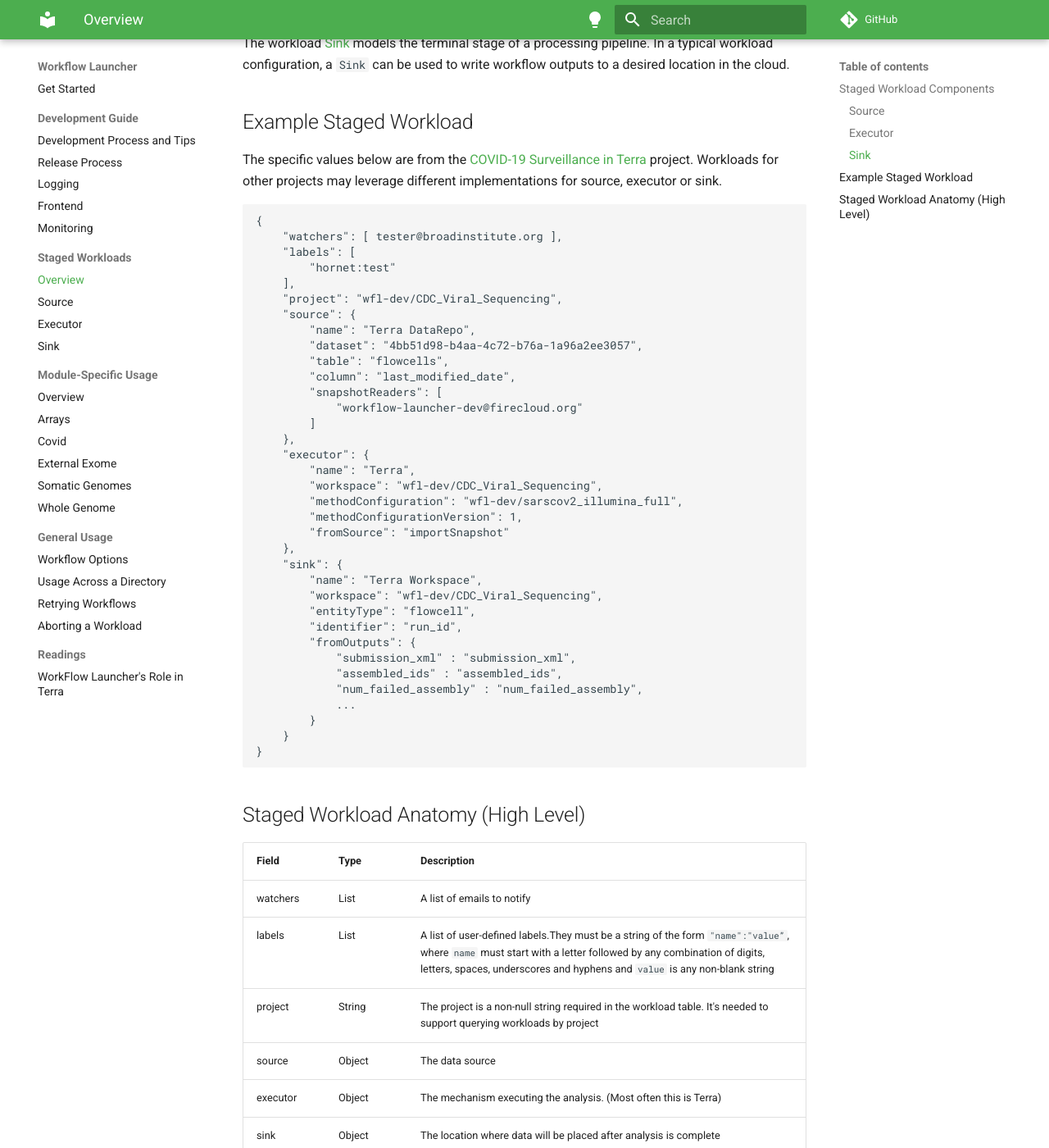
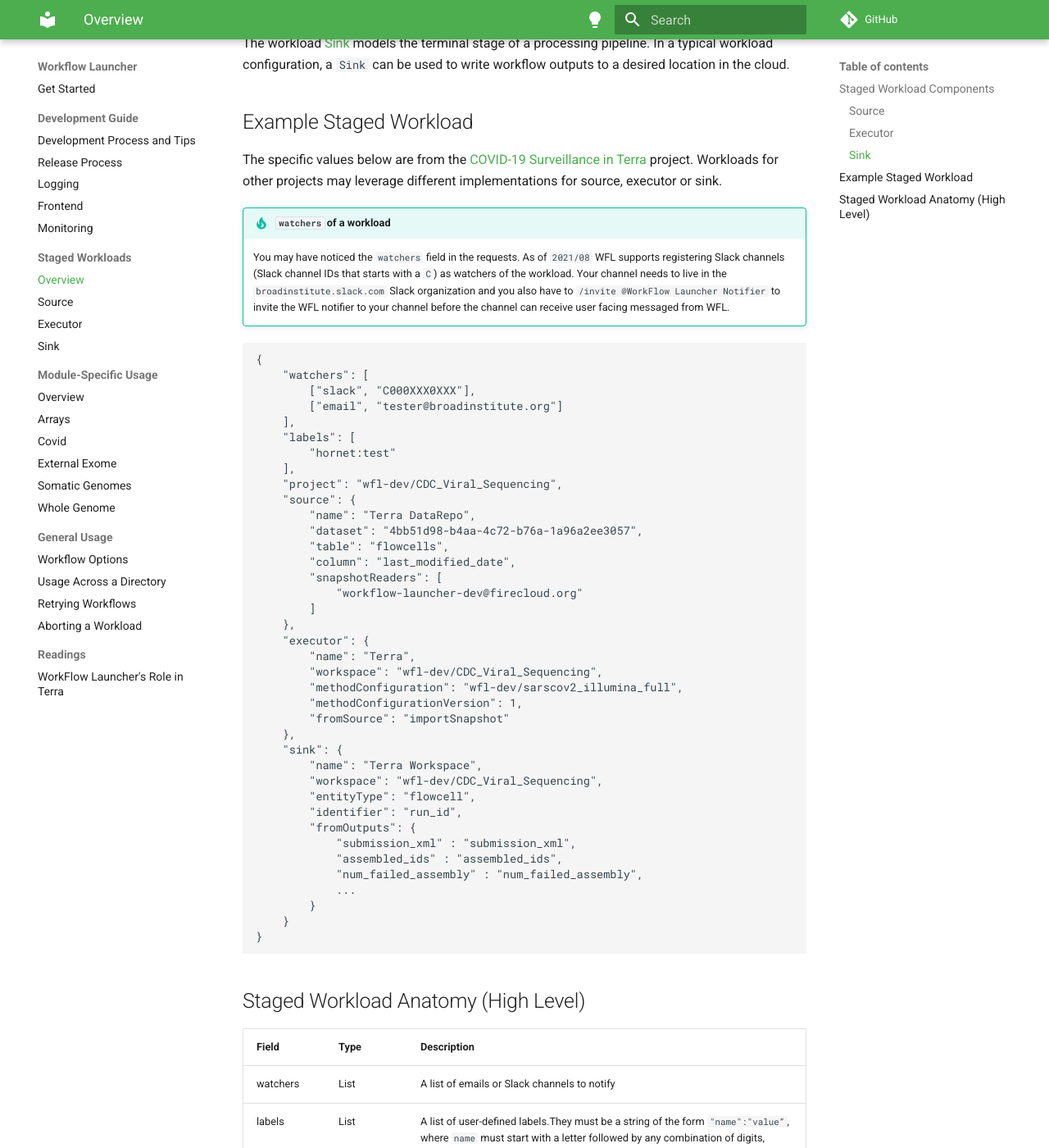
Before and after one commit to broadinstitute/wfl, an MkDocs documentation site: the page built from docs/md/staged-workload.md, in a window 1280 px wide and 1400 px high, scrolled down 663 px. Shown: the whole window at 82% size. Built offline with MkDocs 1.6.1 and Material for MkDocs 9.7.7, drawn with Linux system fonts in a browser that asks for light colours; comment, search, counter and statistics services are not loaded.

Commit message:
[GH-1301] Add Slack watcher support for user exceptions. (#467)
* Add a Slack module.

* Thanks to the linter.

* Notify Slack channels UserExceptions.

* Commit the consensus summary from mobbing.

* Agent, WIP.

* Resolve merge conflict.

* Checkpoint.

* Update the add-notification api.

* Use a persistentqueue for notification agent.

* Lint.

* Commit tests.

* CLean up.

* Lint.

* Linnnnnnt.

* DB changes.

* Update existing docs.

* Resolve comments.

* Add watcher spec.

* Add watchers on all workload creations.

* Remove comment blocks and fix unit tests.

* Feature complete.

* Attempt to fix the test.

* Tests work now!

* Lint.

* Move deserialization to the top level.

* deref should have a boundary.

* Further separate the logic.

* Lint.

* Resolve comments.

* Lint.

* Bump the time out for slack integration tests.

* Make watchers [SlackChannel ChannelId] | [EmailAddress EmailAddress] | EmailAddress.

* Add a debugging line for slack test.

* Mark the test as pending.

* In fact we don't need 2 dimentional arrays for watchers.

* Redo serialization and de-serialization, so it's more clear and secure.

* Lint.

* Thanks @tbl3rd. Address comments.

* DB migration.

* Thanks to the team, finally have a rough consensus.

* Lint.

* Update docs.

* Our test caught a real issue!

````diff
--- a/docs/md/staged-workload.md
+++ b/docs/md/staged-workload.md
@@ -25,9 +25,20 @@
 [COVID-19 Surveillance in Terra](./modules-covid.md) project.
 Workloads for other projects may leverage different implementations for source, executor or sink.
 
+!!! tip "`watchers` of a workload"
+    You may have noticed the `watchers` field in the requests. As of `2021/08` WFL
+    supports registering Slack channels (Slack channel IDs that starts with a `C`)
+    as watchers of the workload. Your channel needs to live in the `broadinstitute.slack.com`
+    Slack organization and you also have to `/invite @WorkFlow Launcher Notifier` to invite
+    the WFL notifier to your channel before the channel can receive user facing messaged from
+    WFL.
+
 ```
 {
-    "watchers": [ tester@broadinstitute.org ],
+    "watchers": [
+        ["slack", "C000XXX0XXX"],
+        ["email", "tester@broadinstitute.org"]
+    ],
     "labels": [
         "hornet:test"
     ],
@@ -67,7 +78,7 @@
 
 | Field    | Type | Description                     |
 |----------|------|---------------------------------|
-| watchers | List   | A list of emails to notify |
+| watchers | List   | A list of emails or Slack channels to notify |
 | labels   | List   | A list of user-defined labels.They must be a string of the form `"name":"value”`, where `name` must start with a letter followed by any combination of digits, letters, spaces, underscores and hyphens and `value` is any non-blank string |
 | project  | String |  The project is a non-null string required in the workload table. It's needed to support querying workloads by project |
 | source   | Object | The data source |
````
Also changed, not shown: docs/md/modules-covid.md (+8 -3 lines), 14 other files.
